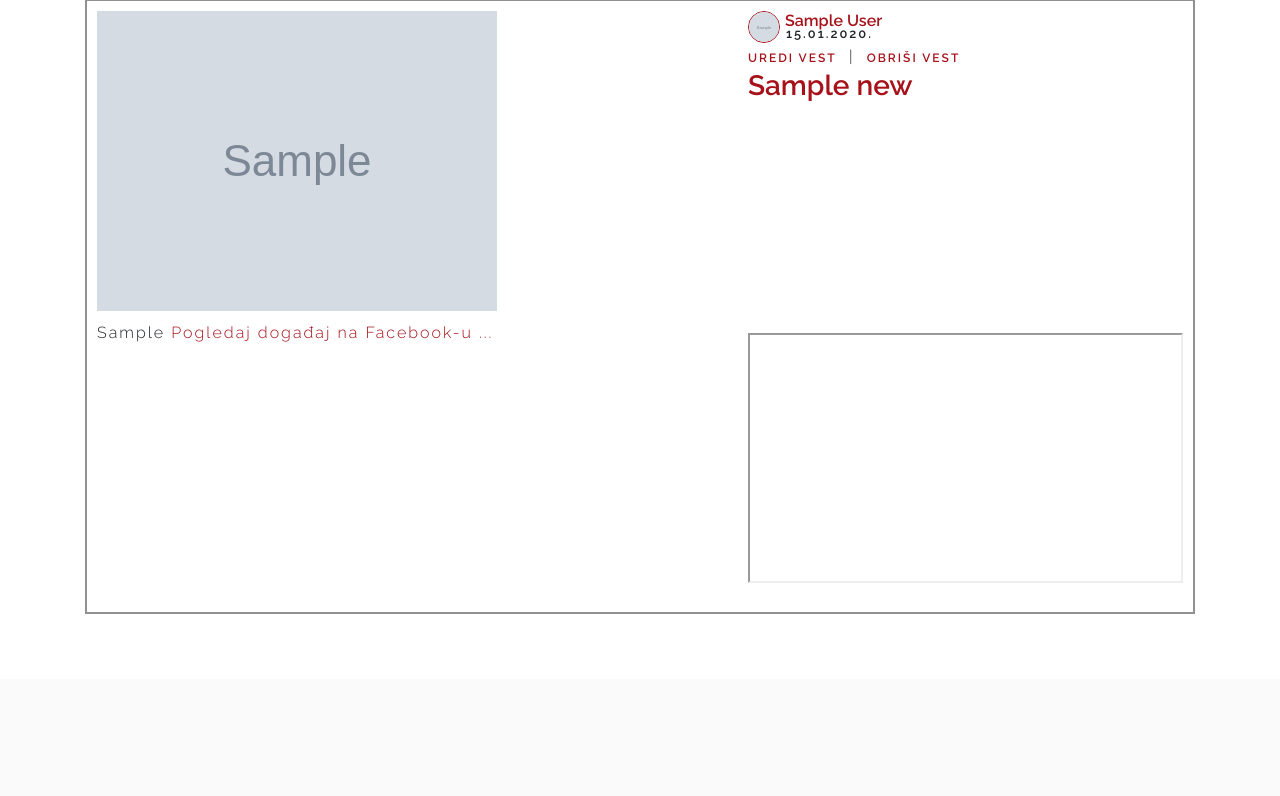
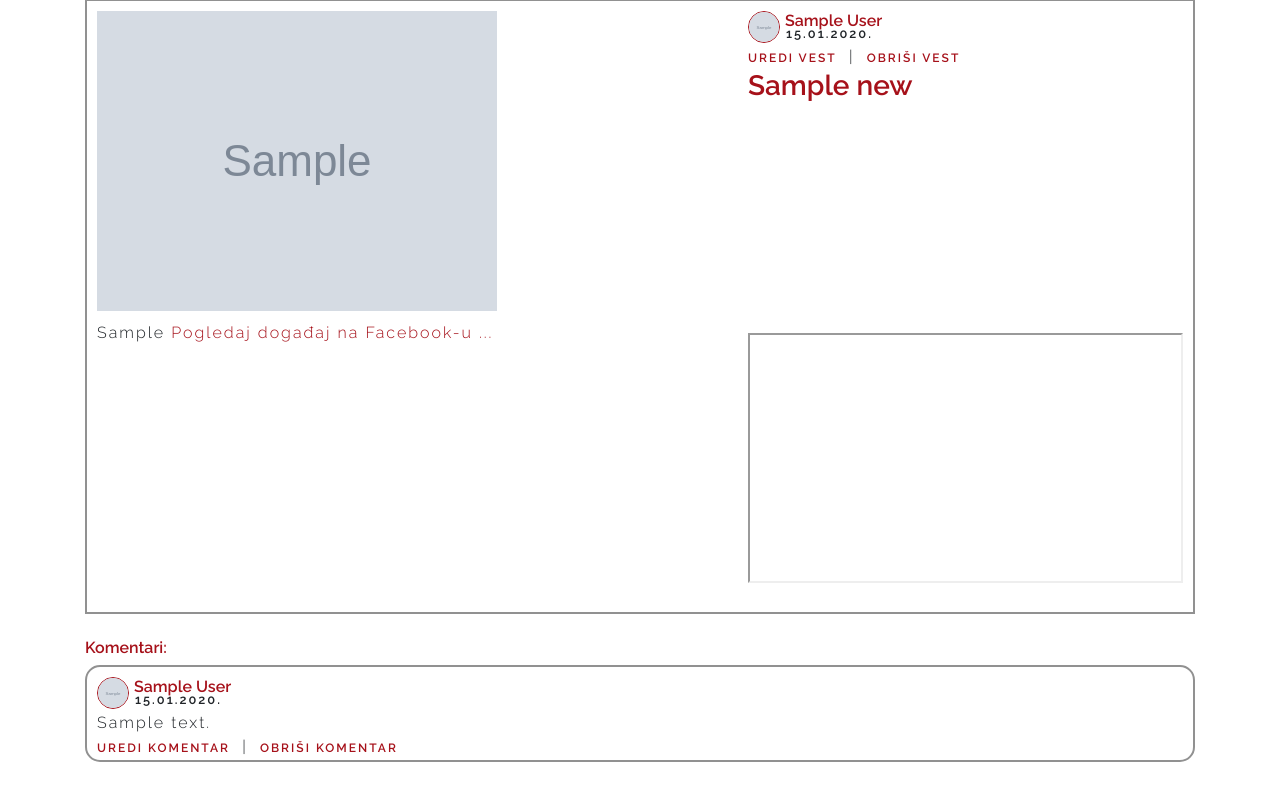
Before and after one commit to Loma77/demontaza, a Django app: page /news/display/1/ in a window 1280 px wide. Shown: the part 121-917 px from the top of the page. Before the commit the page ends 735 px from the top, so only its background shows below. Run offline with Django 3.2, Linux system fonts and the light colour scheme; a user stored in the database is signed in; data comes from the database, SQL or seed files in the repository; tables that the repository leaves empty hold one stand-in row (values such as "Sample post"); grey boxes marked "Sample" are stand-in pictures; parts of the project's set-up code (start-up, migrations or seed data) failed here and were passed over; some libraries are stand-ins or nearby versions.

Commit message:
creating comments and preapring display

```diff
--- a/home/static/css/base.css
+++ b/home/static/css/base.css
@@ -842,3 +842,9 @@ input:required {
 .news-title {
     margin-bottom: -10px;
 }
+
+.comment {
+    border-radius: 15px;
+    padding: 10px 10px 1px 10px;
+    margin-bottom: 10px;
+}
--- a/news/admin.py
+++ b/news/admin.py
@@ -1,5 +1,8 @@
 from django.contrib import admin
-from .models import News
+from .models import News, Comment
+
+
+admin.site.register(Comment)
 
 
 @admin.register(News)
--- a/news/models.py
+++ b/news/models.py
@@ -43,3 +43,16 @@ class News(models.Model):
     def create_news_picture(self):
         dir_path = 'media/news_picture/{0}/{1}/'.format(self.creator.id, self.id)
         os.makedirs(dir_path)
+
+
+class Comment(models.Model):
+    news = models.ForeignKey(News, on_delete=models.CASCADE)
+    user = models.ForeignKey(settings.AUTH_USER_MODEL, on_delete=models.CASCADE)
+    text = models.TextField(null=False, blank=False)
+    created = models.DateTimeField(auto_now_add=True)
+
+    class Meta:
+        verbose_name_plural = 'Comments'
+
+    def __str__(self):
+        return str(self.user) + " - " + str(self.created)
--- a/news/templates/news/news.html
+++ b/news/templates/news/news.html
@@ -39,7 +39,6 @@
             {% endif %}
             <div class="text-justify" style="font-size:14px;">{{ news.news|safe|truncatewords:40|linebreaks }}</div>
             <br>
-            <span>Komentari: <span style="color:red;">0</span></span><br>
             <a href="{% url 'news:news_display' news.id %}">Vidi još ...</a>
         </div>
         <div class="{% if news.news_picture or news.yt_video %}col-lg-5{% else %}col-lg-0{% endif %} text-center">
--- a/news/templates/news/news_page.html
+++ b/news/templates/news/news_page.html
@@ -114,8 +114,8 @@
                 {% endif %}
                 {% if news_data.fb_event %}
                 <a href="{{ news_data.fb_event }}" target="_blank">Pogledaj događaj na Facebook-u ...</a>
+                <br>
                 {% endif %}
-                <br><br>
             </div>
             <div class="{% if news_data.yt_video %}col-lg-5{% else %}col-lg-0{% endif %} text-center">
                 {% if news_data.yt_video %}
@@ -132,6 +132,40 @@
             </div>
         </div>
     </div>
+    <br>
+    {% if news_comments %}
+    <h6>Komentari:</h6>
+    {% for comment in news_comments %}
+    <div class="comment frame">
+        <div style="display: flex;">
+            <a href="{% url 'account:account_profile' comment.user.id %}">
+                {% if comment.user.profile.picture %}
+                <img class="avatar-like" src="{% thumbnail comment.user.profile.picture 150x0 %}">
+                {% else %}
+                <h6><i class="fas fa-user-circle fa-2x"></i></h6>
+                {% endif %}
+            </a>
+            <div>
+                <a href="{% url 'account:account_profile' comment.user.id %}">
+                    <h6 class="news-name">{{ comment.user.first_name }} {{ comment.user.last_name }}</h6>
+                </a>
+                <small class="news-date">{{ comment.created|date:"d" }}.{{ comment.created|date:"m" }}.{{ comment.created|date:"Y" }}.</small>
+            </div>
+        </div>
+        {{ comment.text }}
+        {% if comment.user == user %}
+        <div style="display:flex;">
+            <div class="link">
+                <a href="#">UREDI KOMENTAR</a>
+            </div>&nbsp;&nbsp;|&nbsp;&nbsp;
+            <div class="link">
+                <a href="#">OBRIŠI KOMENTAR</a>
+            </div>
+        </div>
+        {% endif %}
+    </div>
+    {% endfor %}
+    {% endif %}
 </div>
 <br>
 {% endblock %}
--- a/news/views.py
+++ b/news/views.py
@@ -3,7 +3,7 @@ from django.shortcuts import render, redirect
 from django.contrib.auth.views import login_required
 from django.contrib.auth import logout
 
-from .models import News
+from .models import News, Comment
 from account.models import Profile
 from bands.models import Band
 
@@ -176,6 +176,9 @@ def news_display_page(request, news_id):
     profile = Profile.objects.get(user=user)
     news = News.objects.get(id=news_id)
 
+    # Collecting comments
+    comments = Comment.objects.filter(news=news).order_by('-created')
+
     # Collecting all user pages
     user_pages = []
     bands = Band.objects.all()
@@ -223,6 +226,7 @@ def news_display_page(request, news_id):
         "profile": profile,
         "user_pages": user_pages,
         "news_data": news,
+        "news_comments": comments,
         "friend_requests": friend_requests,
     }
     return render(request, "news/news_page.html", content)
```
Also changed, not shown: account/migrations/0006_delete_location.py (added), bands/migrations/0004_auto_20210716_0752.py (added), news/migrations/0002_comment.py (added).
